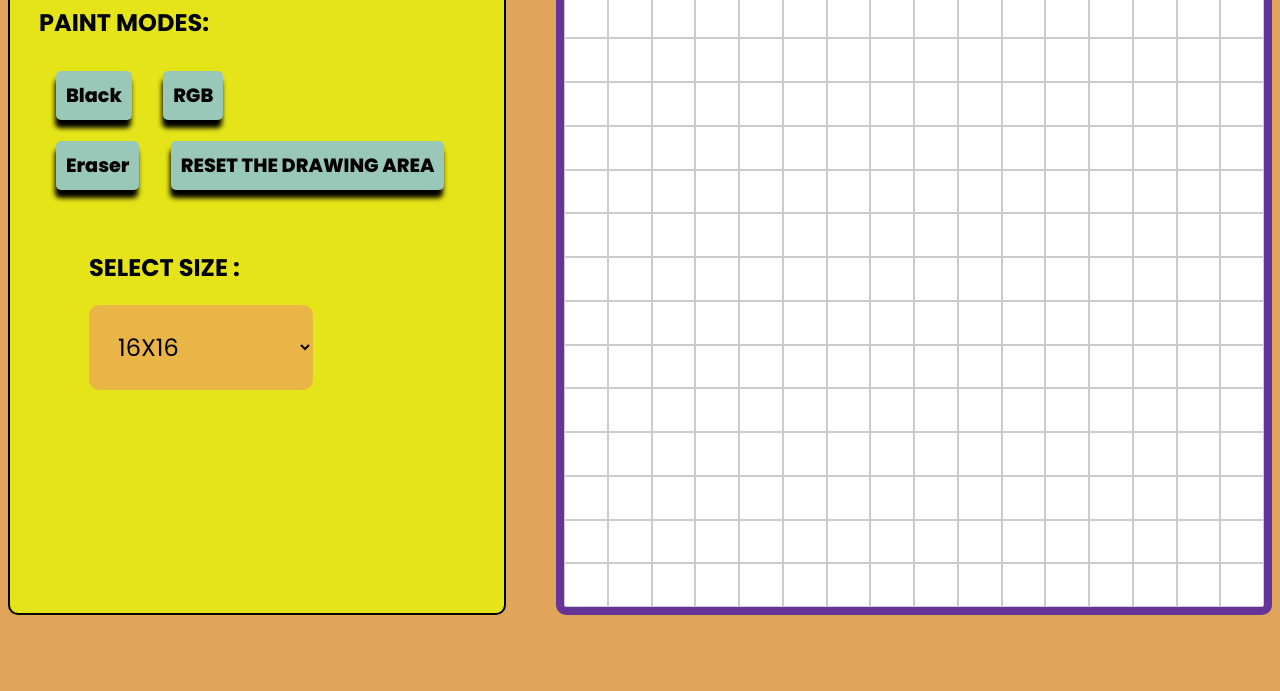
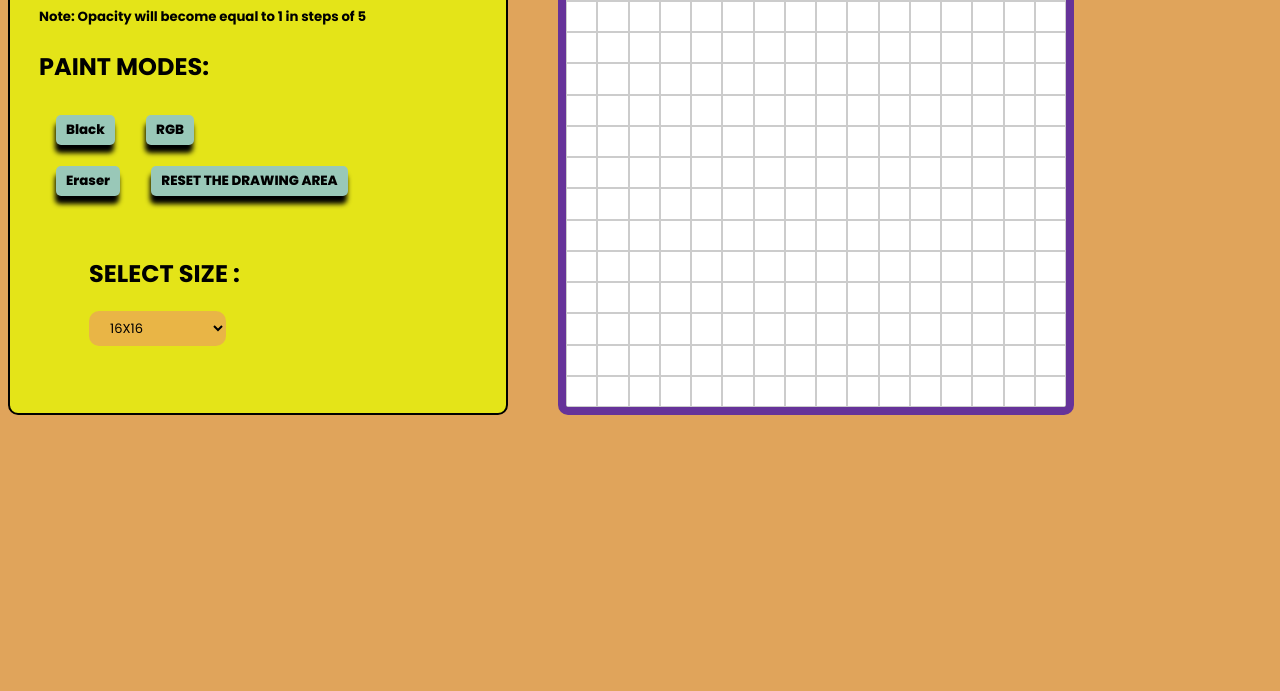
Before and after one commit to Mayur11code/Etch-a-Sketch, a plain HTML site: page index.html in a window 1280 px wide. Shown: the part 109-800 px from the top of the page. Drawn offline with Linux system fonts and the light colour scheme.

Commit message:
Refactored sizes

```diff
--- a/index.html
+++ b/index.html
@@ -23,6 +23,7 @@
 <body>
    <div class="sidebar">
       <h2>ETCH-A-SKETCH</h2>
+      <h5>Note: Opacity will become equal to 1 in steps of 5</h5>
       <h2 class="modes"> PAINT MODES:</h2>
       <button class="Bw">Black</button>
       <button class="rgb">RGB</button>
--- a/script.js
+++ b/script.js
@@ -1,7 +1,7 @@
 // DOM MANIPULATION FOR BASIC STRUCTURE
 const box = document.createElement("div")
 const body = document.querySelector("body")
-box.setAttribute("style", "display:flex; flex-wrap:wrap; width:700px;height:700px")
+box.setAttribute("style", "display:flex; flex-wrap:wrap; width:500px ; height:500px")
 body.appendChild(box)
 box.classList.add("box")
 
@@ -11,7 +11,7 @@ let previousnumber = 16;
 grid(previousnumber);
 
 // COMMON VARIABLES TO BE USED BY VARIOUS FUNCTIONS
-let choice;
+let choice = '';
 let count = 0;
 let dict = {};//KEEPS THE COUNT OF MOUSEOVERS PER GRIDBOX
 const button = Array.from(document.querySelectorAll("button"))
@@ -147,12 +147,12 @@ function grid(number) {
         })
     }
 
-    let calc = 700 / (+number);
+    let calc = 500 / (+number);
     for (i = 1; i <= (number * number); i++) {
         const gridbox = document.createElement("div")
         box.appendChild(gridbox);
         // gridbox.textContent=i;
-        gridbox.setAttribute("Style", "border:1px solid black;box-sizing:border-box;flex:0 0 auto;" + "Opacity : 0.2")
+        gridbox.setAttribute("Style", "border:0.5px solid black;box-sizing:border-box;flex:0 0 auto;" + "Opacity : 0.2")
         gridbox.style.height = calc + "px"
         gridbox.style.width = calc + "px"
         gridbox.classList.add("gridbox", i)
--- a/style.css
+++ b/style.css
@@ -12,6 +12,7 @@ body {
     border: 2px solid #000000;
     background-color: rgb(228, 228, 24);
     border-radius: 10px;
+    flex-shrink: 0;
 
 
 }
@@ -30,9 +31,9 @@ body {
 
 
 button {
-    padding: 10px;
+    padding: 5px 10px 5px 10px;
     border-radius: 5px;
-    font-size: larger;
+    font-size: smaller;
     font-weight: 800;
     font-family: "poppins", 'Gill Sans MT', Calibri, 'Trebuchet MS', sans-serif;
     border: none;
@@ -62,8 +63,8 @@ button:hover {
 
 select {
     font-family: poppins, 'Gill Sans', 'Gill Sans MT', Calibri, 'Trebuchet MS', sans-serif;
-    font-size: x-large;
-    padding: 25px;
+    font-size: small;
+    padding: 7px 17px 7px 17px;
     border-radius: 10px;
     background-color: rgba(236, 157, 97, 0.647);
     border: none;
@@ -75,11 +76,11 @@ select {
 }
 
 fieldset{
-    margin: 17px 10px 10px -40px;
-    font-size: x-large;
+    margin: 17px 10px 10px -50px;
+    font-size: small;
 
 }
 
 input{
     padding: 10px;
-    font-size: larger;}
+    font-size: large;}
```
